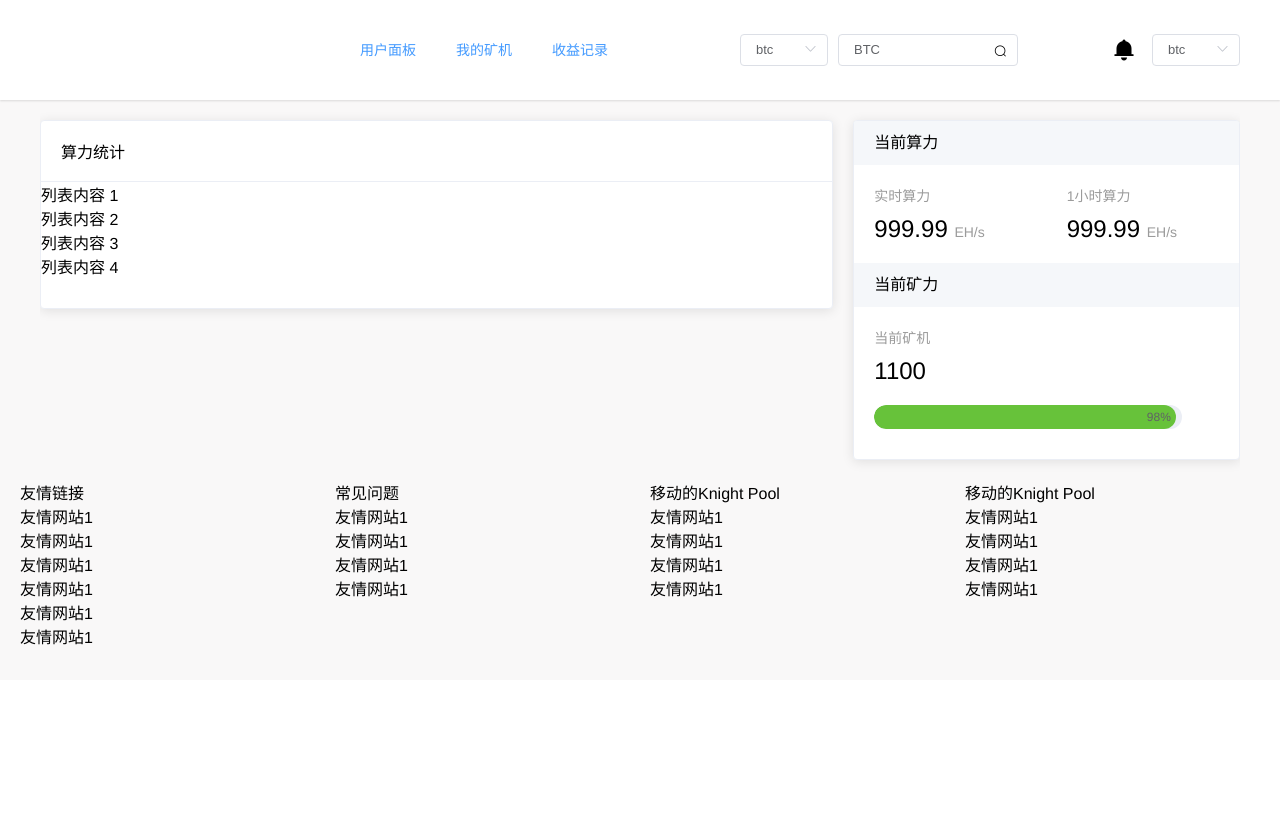
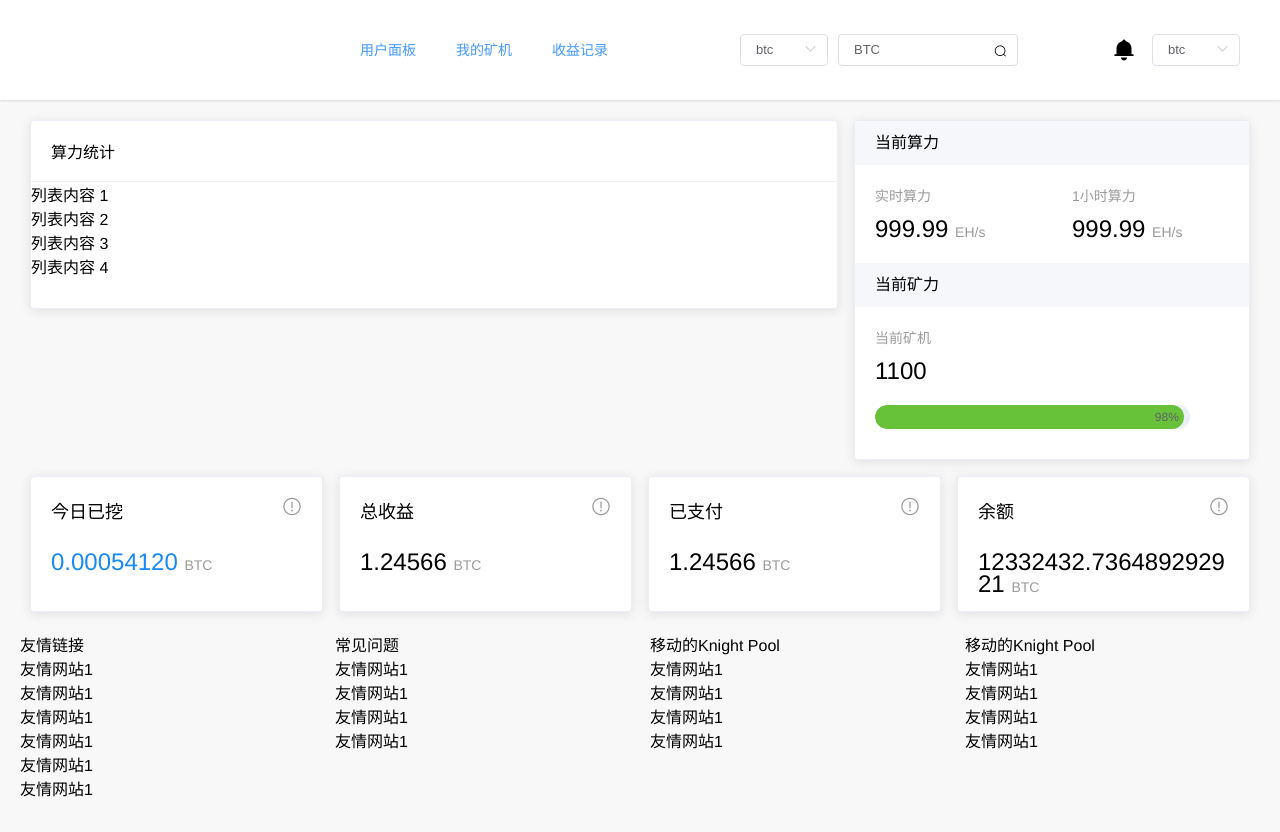
Before and after one commit to yangmingkun187/knight-pool, a Vue app: page /#/dashboard in a window 1280 px wide. Before the commit the page ends 800 px from the top, so only its background shows below. Built offline with nearby package versions, Linux system fonts and the light colour scheme.

Commit message:
btc 合计展示

```diff
--- a/src/styles/theme.scss
+++ b/src/styles/theme.scss
@@ -8,7 +8,7 @@ $color_info: #909399;
 
 //主题色
 $theme1: #005ED9;
-$theme2: #007AFF;
+$theme2: #1989FA;
 $theme3: #459EFF;
 $theme4: #C6E2FF;
 $theme5: #A2CFFF;
--- a/src/views/_index.scss
+++ b/src/views/_index.scss
@@ -8,9 +8,9 @@
   background-color: #fff;
 }
 #app > .el-container > .el-main {
-  width: 1200px;
+  width: 1240px;
   margin: 0 auto;
-  padding: 20px 0;
+  padding: 20px 10px;
 }
 .el-footer {
   min-height: 200px;
--- a/src/views/dashboard/_dashboard.scss
+++ b/src/views/dashboard/_dashboard.scss
@@ -43,4 +43,39 @@
             width: 80%;
         }
     }
+
+    .btc-group {
+        margin-top: 16px;
+        .box-card {
+            height: 134px;
+
+            h3 {
+
+                font-size:18px;
+                font-weight:400;
+                color:$T1;
+                i {
+                    font-size: 20px;
+                    color: $T2;
+                    float: right;
+                }
+            }
+
+            p {
+                margin-top: 28px;
+                font-size:24px;
+                font-weight:400;
+                color: $T1;
+                word-break: break-all;
+                line-height:22px;
+                &.blue {
+                    color: $theme2;
+                }
+                > span {
+                    font-size:14px;
+                    color: $T2;
+                }
+            }
+        }
+    }
 }
--- a/src/views/dashboard/dashboard.vue
+++ b/src/views/dashboard/dashboard.vue
@@ -1,7 +1,7 @@
 <template>
     <div class="dashboard">
 
-        <el-row :gutter="20" class="computing-power">
+        <el-row :gutter="16" class="computing-power">
             <el-col :span="16">
 
                 <el-card class="box-card">
@@ -62,12 +62,68 @@
             </el-col>
         </el-row>
 
+        <el-row :gutter="16" class="btc-group">
+            <el-col :span="6">
+
+                <el-card class="box-card">
+                    <h3>
+                        今日已挖
+                        <i class="el-icon-warning-outline"></i>
+                    </h3>
+                    <p class="blue">
+                        0.00054120 <span>BTC</span>
+                    </p>
+                </el-card>
+
+            </el-col>
+
+            <el-col :span="6">
+
+                <el-card class="box-card">
+                    <h3>
+                        总收益
+                        <i class="el-icon-warning-outline"></i>
+                    </h3>
+                    <p>
+                        1.24566 <span>BTC</span>
+                    </p>
+                </el-card>
+
+            </el-col>
+            <el-col :span="6">
+
+                <el-card class="box-card">
+                    <h3>
+                        已支付
+                        <i class="el-icon-warning-outline"></i>
+                    </h3>
+                    <p>
+                        1.24566 <span>BTC</span>
+                    </p>
+                </el-card>
+
+            </el-col>
+            <el-col :span="6">
+
+                <el-card class="box-card">
+                    <h3>
+                        余额
+                        <i class="el-icon-warning-outline"></i>
+                    </h3>
+                    <p>
+                        12332432.736489292921 <span>BTC</span>
+                    </p>
+                </el-card>
+
+            </el-col>
+
+        </el-row>
+
     </div>
 </template>
 
 <script>
-    export default {
-        props: {
-        },
-    };
+	export default {
+		props: {},
+	};
 </script>
```
